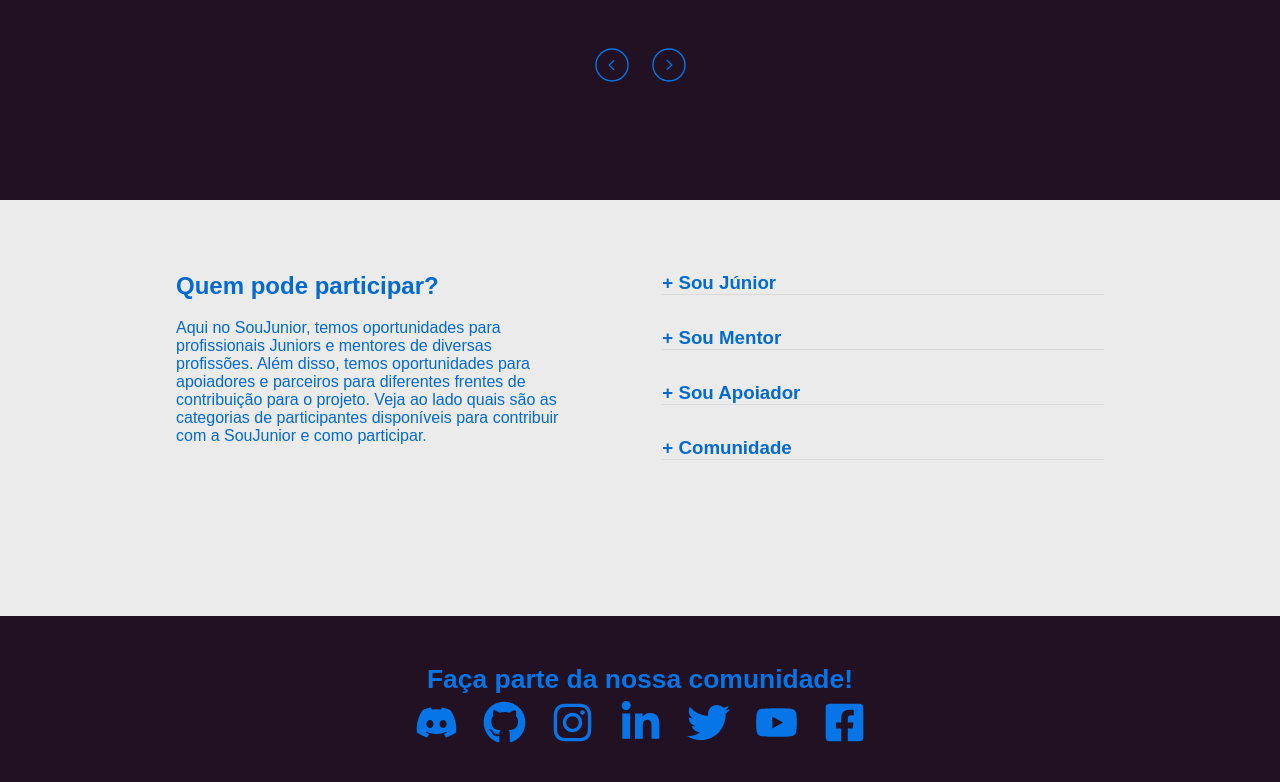
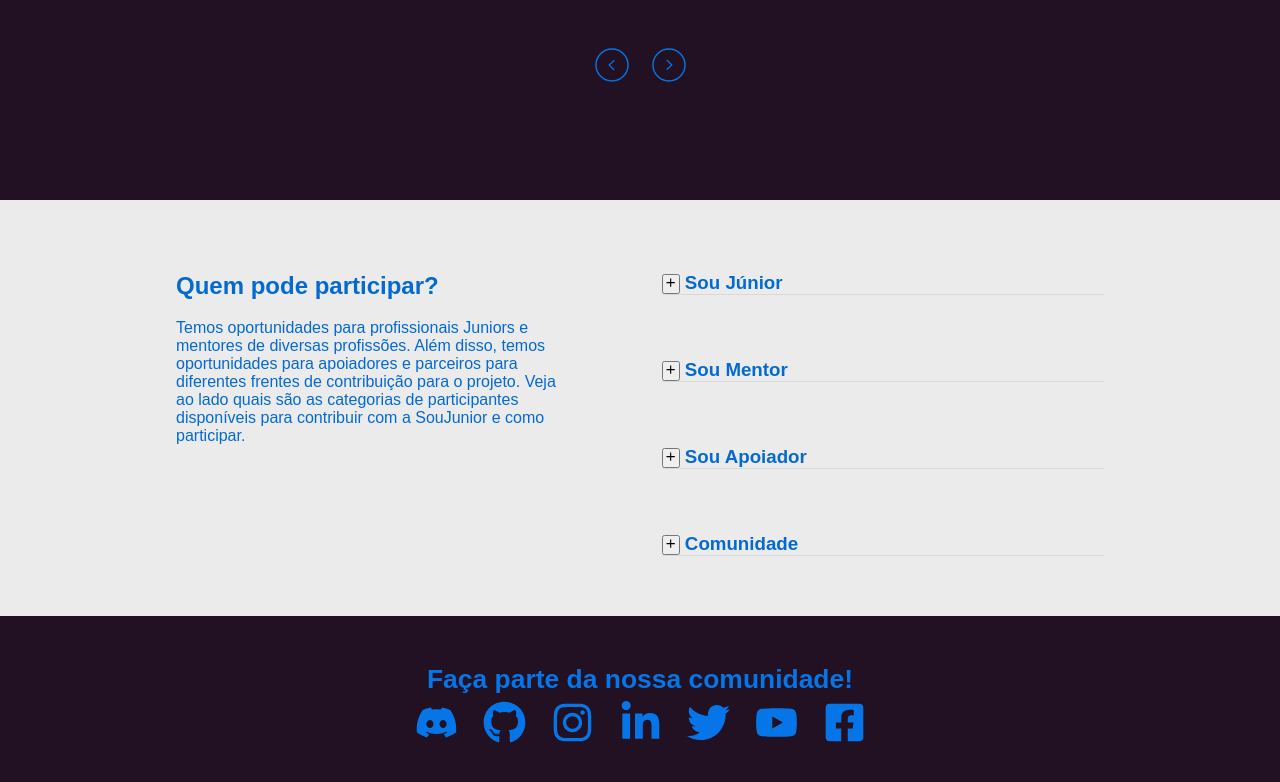
Before and after one commit to SouJunior/site-webapp, a Next.js app: page / in a window 1280 px wide. Shown: the part 1178-1960 px from the top of the page. Built offline with nearby package versions, Linux system fonts and the light colour scheme; a web font is replaced by a local one.

Commit message:
Textos ParticipationSection

```diff
--- a/components/Participation/Participation.jsx
+++ /dev/null
@@ -1,45 +0,0 @@
-import React from "react";
-
-import styles from "./Participation.module.css";
-
-export const Participation = () => {
-return (
-
-    <section className={styles.container}>
-
-    <div className={styles.leftSide}>
-        <h1 className={styles.h1}>
-        Quem pode participar?
-                </h1>
-        <p> Aqui no SouJunior, temos oportunidades para profissionais Juniors e mentores de diversas profissões.
-            Além disso, temos oportunidades para apoiadores e parceiros para diferentes frentes de contribuição
-            para o projeto.
-            Veja ao lado quais são as categorias de participantes disponíveis
-            para contribuir com a SouJunior e como participar.</p>
-    </div>
-
-    <div className={styles.rightSide}>
-
-        <h3 className={styles.border}> + Sou Júnior</h3>
-        <h3 className={styles.border}> + Sou Mentor</h3>
-        <h3 className={styles.border}> + Sou Apoiador</h3>
-        <h3 className={styles.border}> + Comunidade</h3>
-
-
-    </div>
-
-    </section>
-
-
-
-
-
-
-
-
-
-
-
-    )
-
-};
--- /dev/null
+++ b/components/Participation/ParticipationSection.jsx
@@ -0,0 +1,130 @@
+import React from "react";
+import { useState } from "react";
+import {IoMdAdd} from "react-icons/io";
+import {VscCircleFilled} from "react-icons/vsc";
+
+import styles from "./Participation.module.css";
+
+export const ParticipationSection = () => {
+
+    const [textJr, setTextJr, ] = useState(false);
+    const [textMentor, setTextMentor]= useState(false);
+    const [textSupporter, setTextSupporter]= useState(false);
+    const [textCommunity, setTextCommunity]= useState(false);
+
+return (
+
+    <section className={styles.container}>
+
+    <div className={styles.leftSide}>
+        <h1 className={styles.h1}>
+        Quem pode participar?
+                </h1>
+        <p> Temos oportunidades para profissionais Juniors e mentores de diversas profissões.
+             Além disso, temos oportunidades para apoiadores e parceiros para diferentes
+              frentes de contribuição para o projeto.
+             Veja ao lado quais são as categorias de participantes disponíveis para
+              contribuir com a SouJunior e como participar.</p>
+    </div>
+
+    <section className={styles.rightSide}>
+
+
+        <h3 className={styles.border}> <button type="button" className={styles.btn} onClick={()=> setTextJr(!textJr)}><IoMdAdd /></button> Sou Júnior</h3>
+        <div className={styles.textJr}>
+{
+
+    textJr &&
+
+    <>
+    <p>São as pessoas que querem trabalhar na área de tecnologia, estudam ou estão estudando
+    sobre a área de interesse, mas <b>ainda não tem toda experiência exigida</b> pelos
+    recrutadores e empresas para contratarem para uma vaga júnior.<br/>
+
+    Se você identificou que possui interesse e, alguma das carreiras acima, mas ainda não
+    tem experiência (seu perfil Junior será analisado pelo Linkedin),<b>pode aplicar para
+    participar do SouJunior, através do formulário de inscrição.</b><br/>
+
+    Assim que tivermos vaga para sua área de interesse, analisaremos suas informações e caso
+    você seja um match, entraremos em contato.<br/>
+
+    Daremos sempre prioridade para aqueles que já participarem do servidor <b>SouJunior no Discor</b>
+    e do <b>Github do SouJunior</b> por já estarem familiarizados com as ferramentas e sobre como o projeto funciona.
+    </p><br/>
+<a href="https://forms.gle/d7yFWXjCPj9CLFFN9">Quero Participar</a>
+</>
+}
+
+        </div>
+        <h3 className={styles.border}> <button type="button" className={styles.btn} onClick={()=> setTextMentor(!textMentor)}><IoMdAdd /></button> Sou Mentor</h3>
+        <div className={styles.textMentor}>
+        {
+
+textMentor &&
+<>
+<p>
+    São profissionais já inseridos e <b>atuantes no mercado de trabalho, há pelo menos 6 meses.</b><br/>
+    Se você tem disponibilidade e interesse em contribuir para o SouJunior, preencha o formulário de inscrição quere
+    entraremos em contato quando tivermos demanda de pessoas mentoras na área de atuação.<br/>
+</p><br/>
+<a href="https://forms.gle/d7yFWXjCPj9CLFFN9">Quero Participar</a>
+</>
+}
+</div>
+
+<h3 className={styles.border}> <button type="button" className={styles.btn} onClick={()=> setTextSupporter(!textSupporter)}><IoMdAdd /></button> Sou Apoiador</h3>
+<div className={styles.textSupporter}>
+{
+
+    textSupporter &&
+
+    <>
+    <p> São pessoas que tenham interesse e possam contribuir de alguma forma para o projeto SouJunior.<br/>
+    <VscCircleFilled /> Pessoas de divulgação, que tenham canal no YouTube, podcast, Blog ou Administradores de grupos, todos que abordem assuntos
+    referentes às áreas de atuação de profissionais de tecnologia.<br/>
+    <VscCircleFilled /> Pessoas especialistas que se disponham em <b>palestrar sobre algum assunto de interesse,</b>aos profissionais Juniors de tecnologia. <br/>
+    <VscCircleFilled /> Recrutadores e empresas <b>dispostas a contratar ou que priorizem a contratação de profissionais Juniors</b> voluntários do SouJunior. <br/>
+    Se você pode contribuir para o SouJunior como pessoa apoiadora ou parceira, inscreva-se através do formulário e nossa equipe
+    responsável entrará em contato com você.
+    </p><br/>
+<a href="https://forms.gle/d7yFWXjCPj9CLFFN9">Quero Participar</a>
+</>
+}
+</div>
+
+
+    <h3 className={styles.border}> <button type="button" className={styles.btn} onClick={()=> setTextCommunity(!textCommunity)}><IoMdAdd /></button> Comunidade</h3>
+
+    <div className={styles.textCommunity}>
+{
+
+textCommunity &&
+
+    <>
+    <p>
+        São pessoas que queiram saber como funciona e o que está acontecendo no projeto. <br/>
+        Como o SouJunior é um plataforma Open Source, qualquer pessoa que se interesse pode acessar as informações
+        sobre o andamento do projeto. <br/>
+        Desde <b>curiosos</b> que só querem dar uma olhadinha, até aqueles que queiram <b>observar como o SouJunior funciona</b>, antes de
+        decidirem se querem participar do projeto ou não. <br/>
+        Acesse o servidor <b>SouJunior no Discord</b> e do <b>Github do SouJunior</b> espie e acompanhe o dia a dia do projeto,
+        inclusive como ouvite nas reuniões nos canais de voz. <br/>
+        Ao entrar no servidor SouJunior do Discord, leia atentamente as regras <br>#rules</br> e fique sempre atento ao
+        <b>#chat</b> para interagir com os demais participantes da comunidade.
+    </p><br/>
+<a href="https://forms.gle/d7yFWXjCPj9CLFFN9" target="_blank">Quero Participar</a>
+</>
+}
+</div>
+
+    </section>
+
+    </section>
+
+
+
+
+
+    );
+
+};
--- a/pages/index.js
+++ b/pages/index.js
@@ -1,13 +1,13 @@
 import {OccupationSection} from "../components/OccupationSection";
 import {AboutSection} from "../components/AboutSection";
-import {Participation} from "../components/Participation/Participation";
+import {ParticipationSection} from "../components/Participation/ParticipationSection";
 
 export default function Home() {
   return (
     <>
       <AboutSection />
       <OccupationSection />
-      <Participation />
+     <ParticipationSection />
     </>
   );
 }
```
